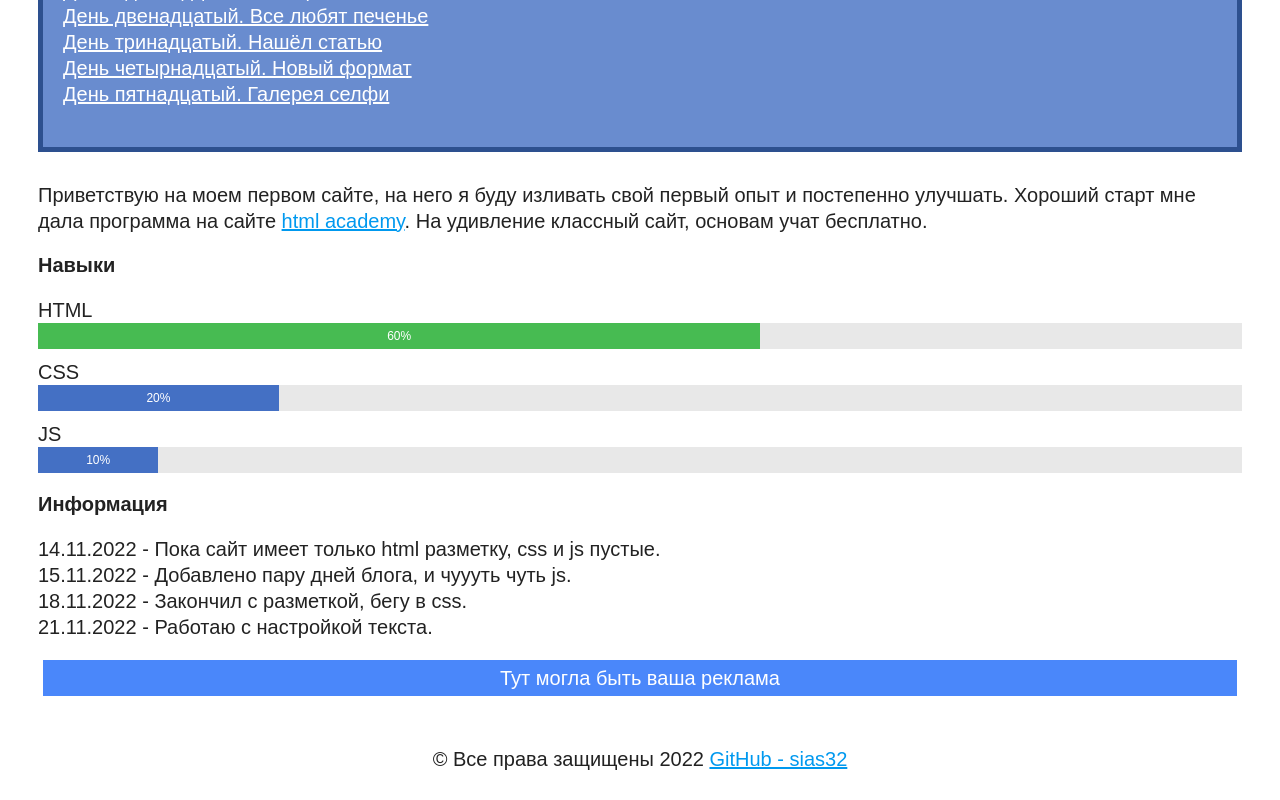
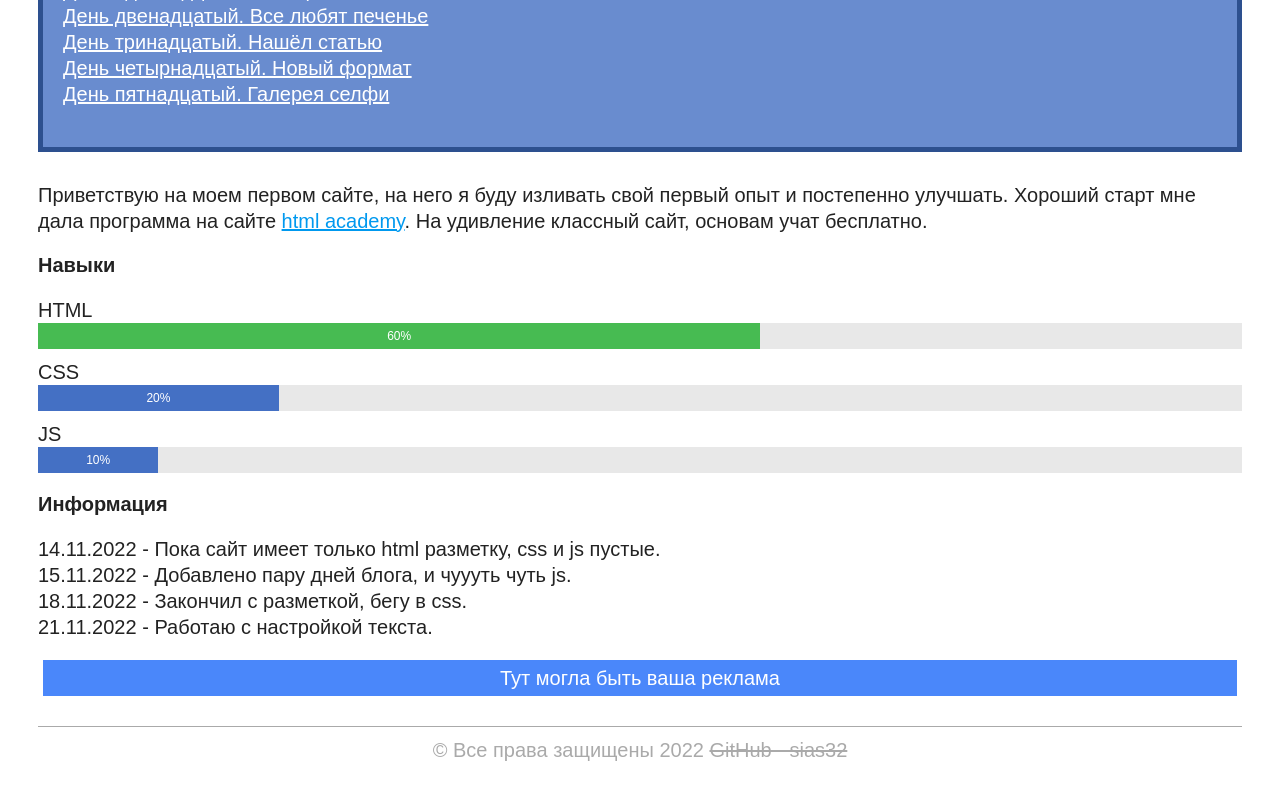
Before and after one commit to sias32/www.site.ru, a plain HTML site: page index.html in a window 1280 px wide. Shown: the part 682-1482 px from the top of the page. After the commit the page ends 1453 px from the top, so only its background shows below. Drawn offline with Linux system fonts and the light colour scheme.

Commit message:
footer fix

```diff
--- a/meta/style-2.css
+++ b/meta/style-2.css
@@ -202,8 +202,18 @@ ins {
 footer {
   text-align: center;
   margin-top: 30px;
+  color: #aaaaaa;
+  border-top: 1px solid #aaaaaa;
+  margin-top: 30px;
+  padding-top: 10px;
 }
 
 footer p {
-  display: inline-block;
+  display: inline;
 }
+
+footer a {
+  color: #aaaaaa;
+  text-decoration: none;
+  text-decoration: line-through;
+}
```
